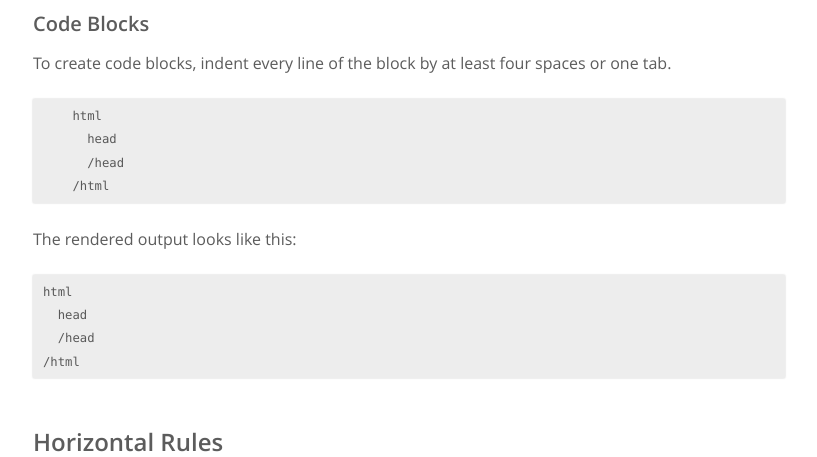
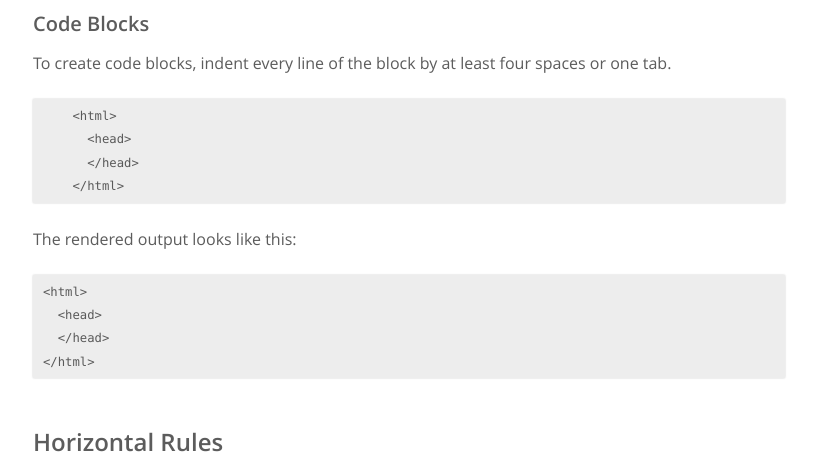
Before and after one commit to mattcone/markdown-guide, a Jekyll site: the page built from index.md, in a window 1280 px wide and 900 px high, scrolled down 13776 px. Shown: the part 151-608 px from the top of the window, without its empty margins (231-1048 px from the left). Built offline with Jekyll 4.4.1, drawn with Linux system fonts in a browser that asks for light colours.

Commit message:
Make code look like code

````diff
--- a/_content/basic-syntax/code.md
+++ b/_content/basic-syntax/code.md
@@ -11,15 +11,15 @@ To denote a word or phrase as code, enclose it in tick marks (`` ` ``).
 To create code blocks, indent every line of the block by at least four spaces or one tab.
 
 ```
-    html
-      head
-      /head
-    /html
+    <html>
+      <head>
+      </head>
+    </html>
 ```
 
 The rendered output looks like this:
 
-    html
-      head
-      /head
-    /html
+    <html>
+      <head>
+      </head>
+    </html>
````
